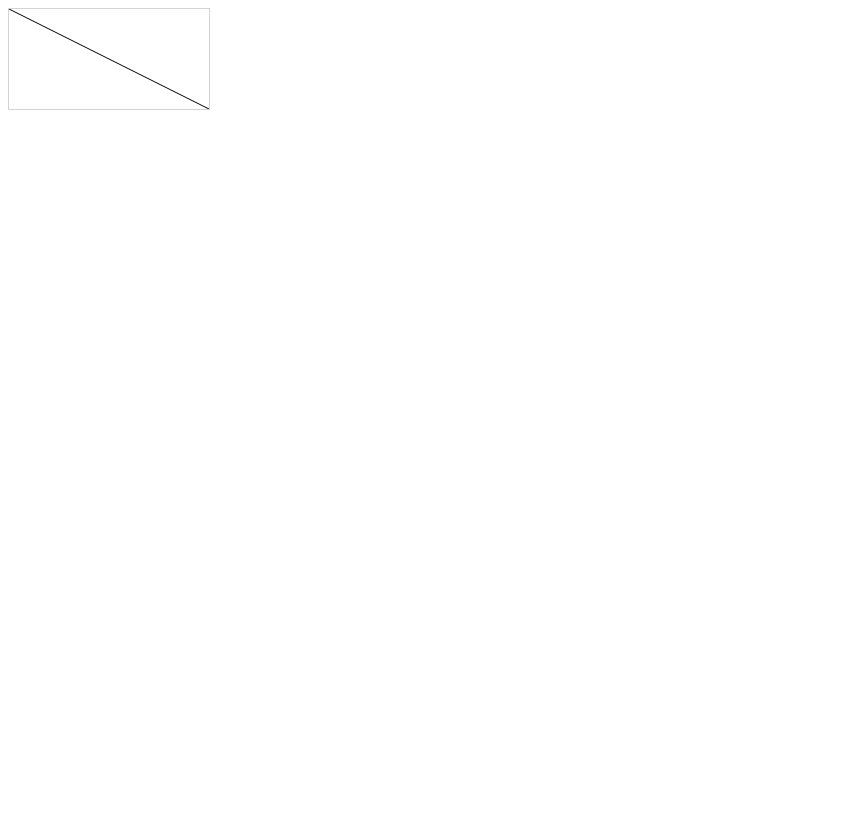
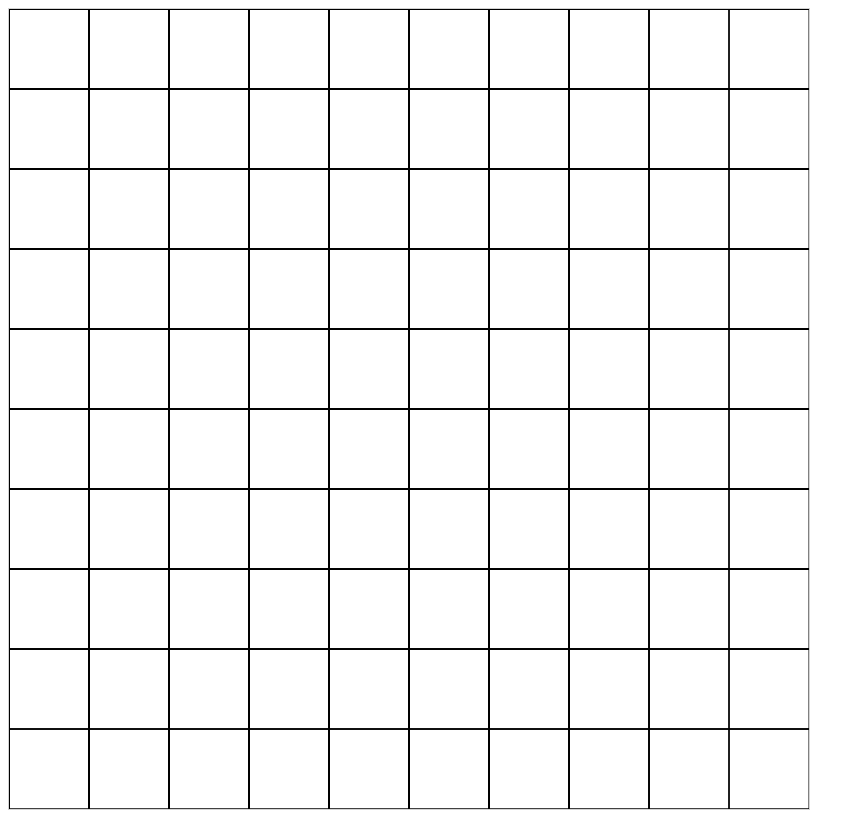
Before and after one commit to steventan0110/WebSecutity, a plain HTML site: page test.html in a window 1280 px wide. Shown: the whole page, without its empty margins (0-865 px from the left). Before the commit the page ends 800 px from the top, so only its background shows below. Drawn offline with Linux system fonts and the light colour scheme.

Commit message:
finish board, need to add funcitons for placing pieces

```diff
--- a/canvas.js
+++ b/canvas.js
@@ -1,9 +1,19 @@
 function initialization() {
     var c = document.getElementById("myCanvas");
+    var width = 800;
+    var height = 800;
+    console.log(width);
     var ctx = c.getContext("2d");
-    ctx.moveTo(0,0);
-    ctx.lineTo(200,100);
-    ctx.stroke();
+    for (var i = 0; i <= 10; i++){
+        cx = i * width / 10;
+        cy = i * height / 10;
+        ctx.moveTo(0,cy);
+        ctx.lineTo(width,cy);
+        ctx.stroke();
+        ctx.moveTo(cx,0);
+        ctx.lineTo(cx,height);
+        ctx.stroke();
+    }
 }
 
 initialization();
--- a/test.html
+++ b/test.html
@@ -2,15 +2,11 @@
 <html>
     <head>
         <meta charset="utf-8">
-
     </head>
 <body>
-    <section id="board", width= 100%>
-        <canvas id="myCanvas" width="200" height="100" style="border:1px solid #d3d3d3;">
-            Your browser does not support the HTML5 canvas tag.
-
-        </canvas>
-    </section>
+    <canvas id="myCanvas" width=800px height=800px style="border:1px solid #d3d3d3;">
+        Your browser does not support the HTML5 canvas tag.
+    </canvas>
     <script src="canvas.js"></script>
 </body>
 
```
